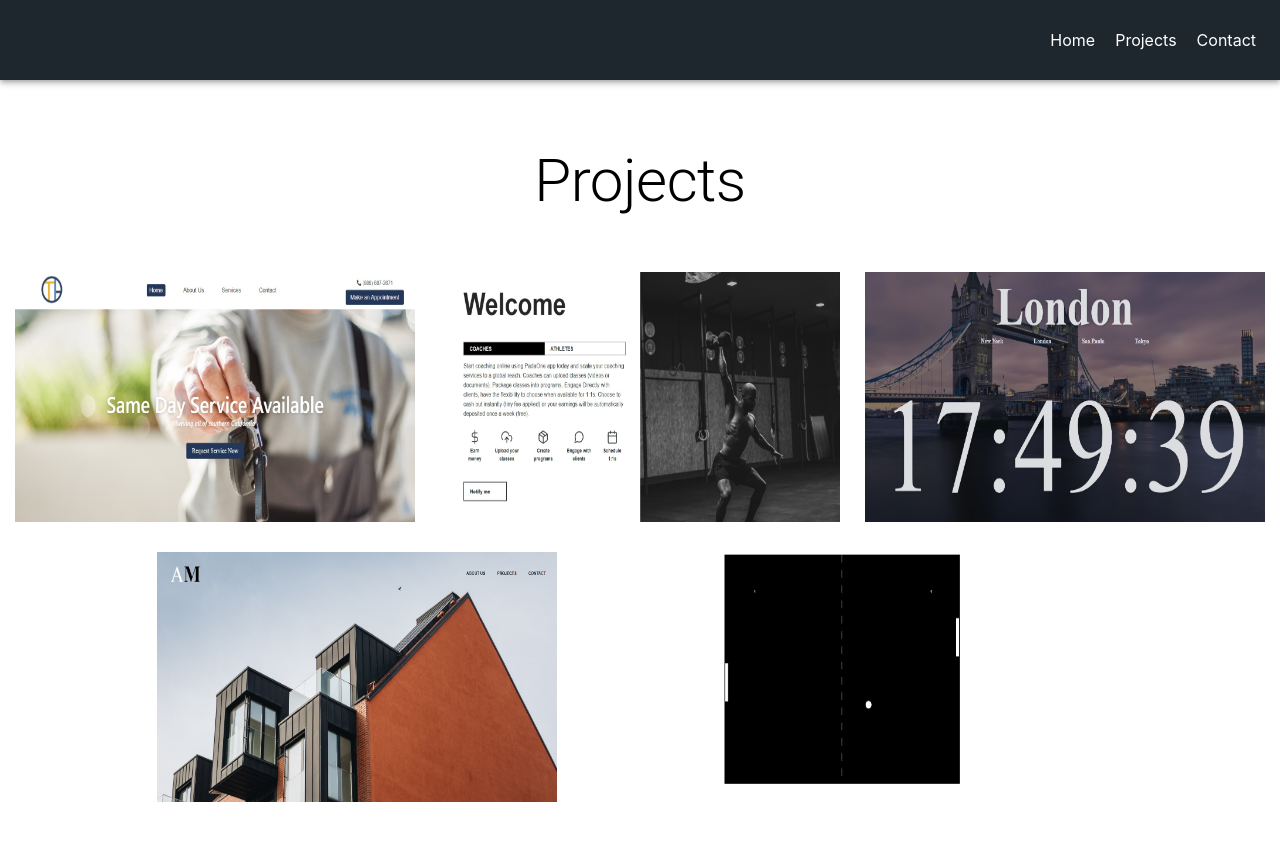
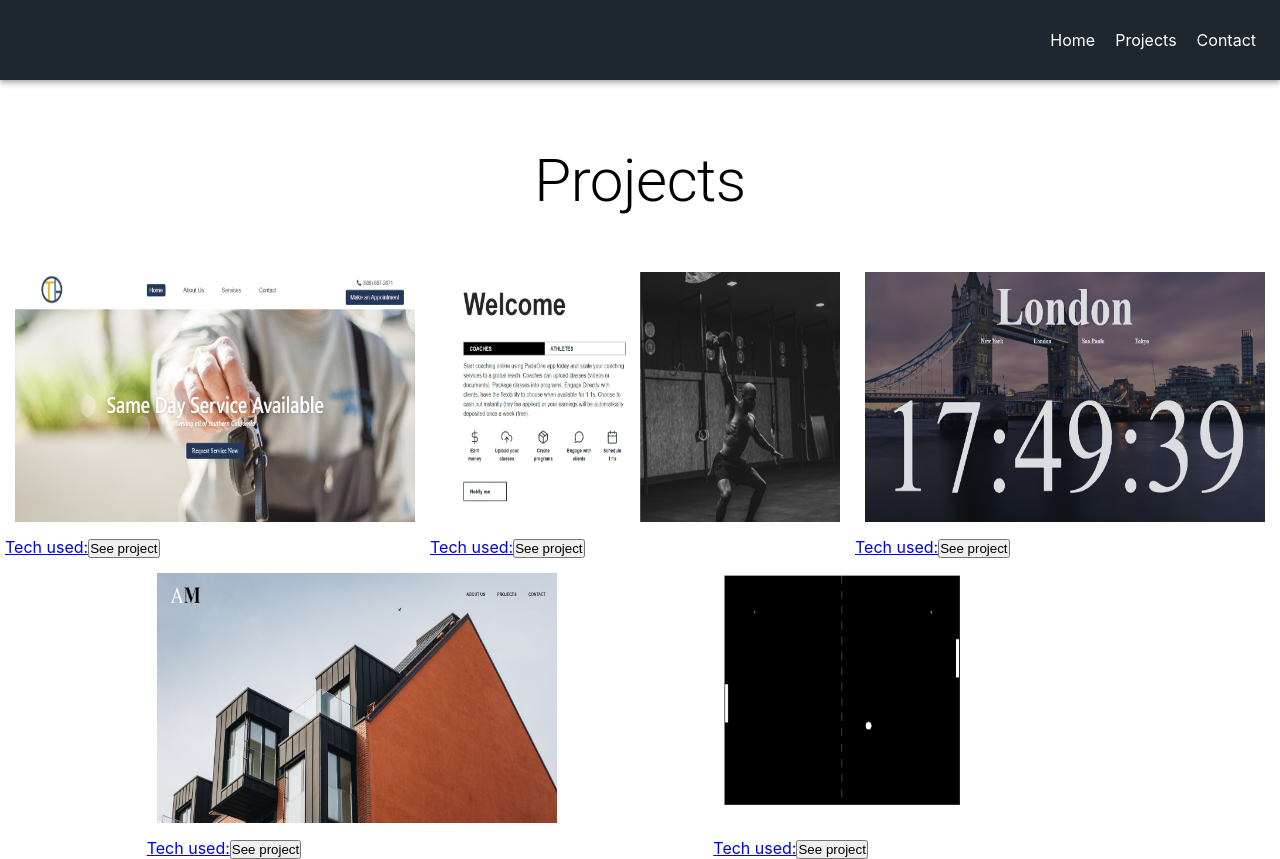
Before and after one commit to mrjlancaster/Portfolio, a React (Create React App) app in the folder my-portfolio/: page /Projects in a window 1280 px wide. Before the commit the page ends 817 px from the top, so only its background shows below. Built offline with nearby package versions, Linux system fonts and the light colour scheme.

Commit message:
add button and typograph

```diff
--- a/my-portfolio/src/components/Projects.js
+++ b/my-portfolio/src/components/Projects.js
@@ -28,6 +28,10 @@ const Projects = () => {
 						<div className={classes.picContainer}>
 							<img className={classes.pics} src={Trans1go} alt="Trans1go.com" />
 						</div>
+						<div className={classes.details}>
+							<Typography variant="p">Tech used:</Typography>
+							<button>See project</button>
+						</div>
 					</a>
 				</div>
 
@@ -35,6 +39,10 @@ const Projects = () => {
 					<a href="https://www.padaone.app/" target="blank">
 						<div className={classes.picContainer}>
 							<img className={classes.pics} src={padaOne} alt="PadaOne" />
+						</div>
+						<div className={classes.details}>
+							<Typography variant="p">Tech used:</Typography>
+							<button>See project</button>
 						</div>
 					</a>
 				</div>
@@ -44,6 +52,10 @@ const Projects = () => {
 						<div className={classes.picContainer}>
 							<img className={classes.pics} src={WorldClock} alt="World digital clock" />
 						</div>
+						<div className={classes.details}>
+							<Typography variant="p">Tech used:</Typography>
+							<button>See project</button>
+						</div>
 					</a>
 				</div>
 
@@ -52,6 +64,10 @@ const Projects = () => {
 						<div className={classes.picContainer}>
 							<img className={classes.pics} src={am} alt="Architecture and design website" />
 						</div>
+						<div className={classes.details}>
+							<Typography variant="p">Tech used:</Typography>
+							<button>See project</button>
+						</div>
 					</a>
 				</div>
 
@@ -59,6 +75,10 @@ const Projects = () => {
 					<a href="https://mrjlancaster.github.io/Arcade-Game/" target="blank">
 						<div className={classes.picContainer}>
 							<img className={classes.pics} src={ArcadeGame} alt="Arcade Game" />
+						</div>
+						<div className={classes.details}>
+							<Typography variant="p">Tech used:</Typography>
+							<button>See project</button>
 						</div>
 					</a>
 				</div>
--- a/my-portfolio/src/styles.js
+++ b/my-portfolio/src/styles.js
@@ -78,7 +78,7 @@ const useStyles = makeStyles((theme) => ({
 	 picContainer: {
 		margin: '15px 10px',
 		overflow: 'hidden',
-		background: 'rgba(0, 0, 0, 0.7)',
+		background: 'rgba(0, 0, 0, 0.9)',
 		height: 250,
 		width: 400
 	 },
```
